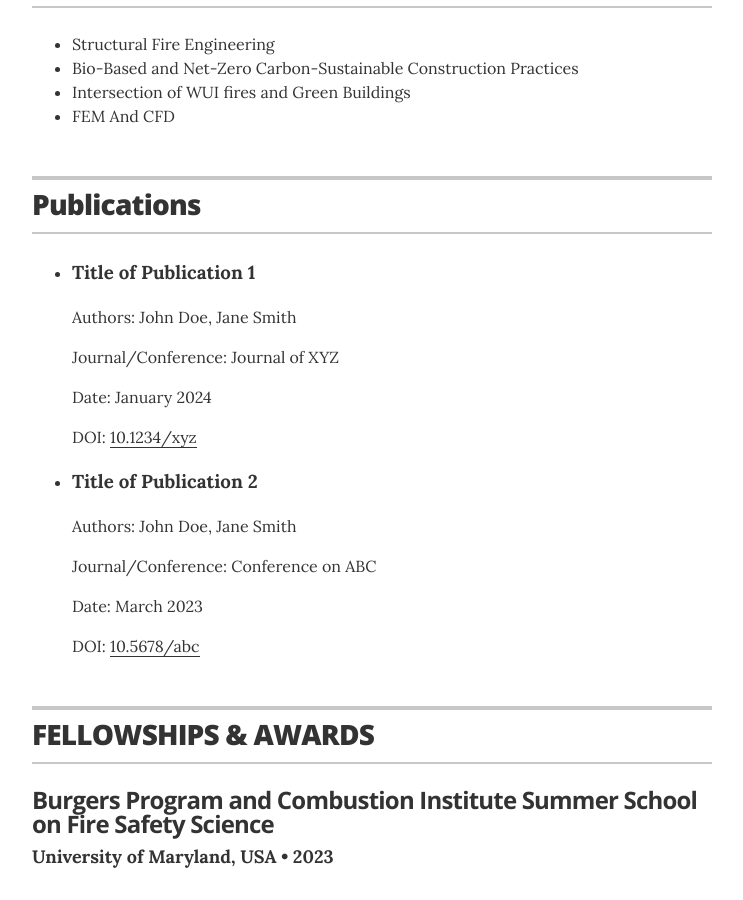
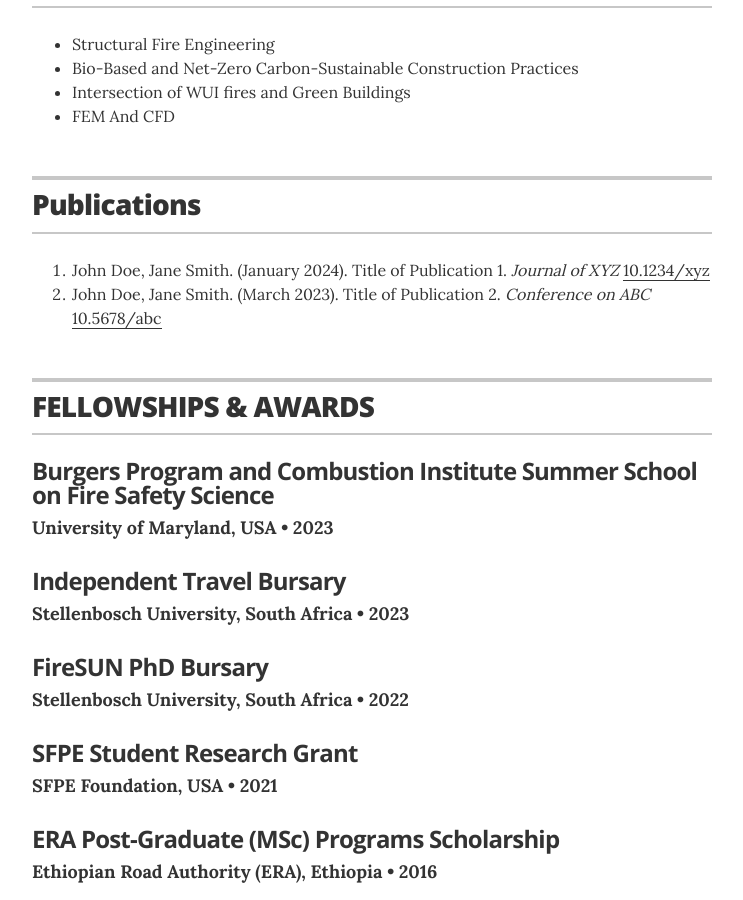
Before and after one commit to yshewalul/portfolio, a Jekyll site: the page built from index.html, in a window 1280 px wide and 900 px high, scrolled down 1768 px. Shown: the whole window, without its empty margins (268-1011 px from the left). Built offline with Jekyll 4.4.1, drawn with Linux system fonts in a browser that asks for light colours.

Commit message:
Update resume.html

```diff
--- a/_layouts/resume.html
+++ b/_layouts/resume.html
@@ -105,26 +105,21 @@
         </header>
 
         <div class="resume-item">
-          <ul class="resume-item-list">
+          <ol class="resume-item-list">
             {% for publication in site.data.publications %}
             <li>
-              <h3>{{ publication.title }}</h3>
-              <p>Authors: {{ publication.authors }}</p>
-              <p>Journal/Conference: {{ publication.journal }}</p>
-              <p>Date: {{ publication.date }}</p>
+              {{ publication.authors }}. ({{ publication.date }}). {{ publication.title }}. <em>{{ publication.journal }}</em>
               {% if publication.doi %}
-              <p>DOI: <a href="https://doi.org/{{ publication.doi }}" target="_blank">{{ publication.doi }}</a></p>
+              <a href="https://doi.org/{{ publication.doi }}" target="_blank">{{ publication.doi }}</a>
               {% endif %}
             </li>
             {% endfor %}
-          </ul>
+          </ol>
         </div>
 
       </section>
       <!-- end Publications -->
       {% endif %}
-
-
 
 
       {% if site.resume_section_recognition %}
```
